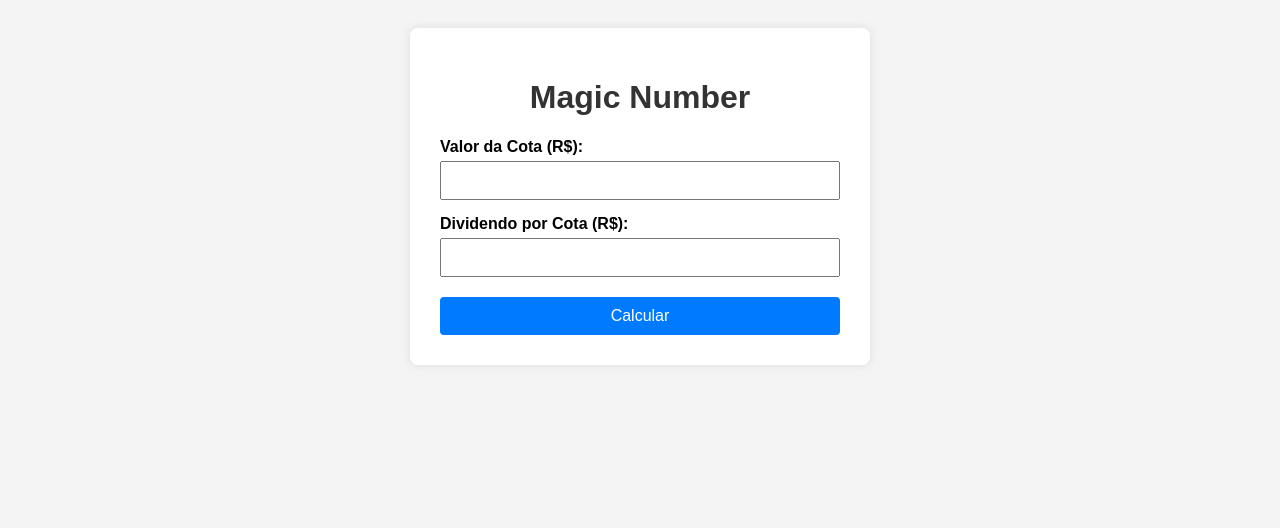
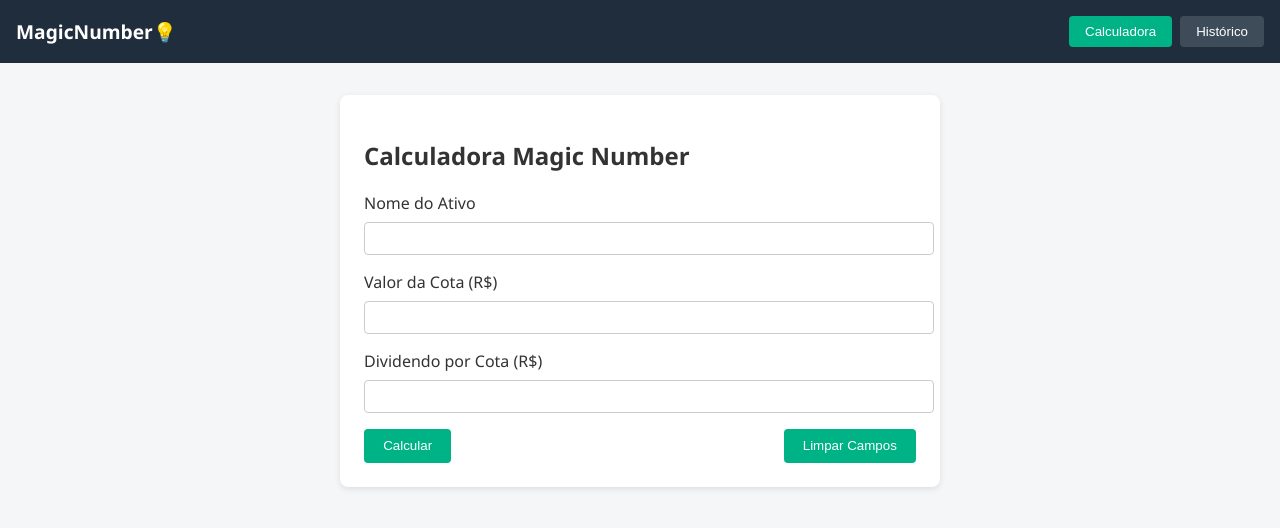
Before and after one commit to Jonatas-b/Calculadora-Magic-Number, a plain HTML site: page index.html in a window 1280 px wide. Drawn offline with Linux system fonts and the light colour scheme.

Commit message:
Add files via upload

```diff
--- a/index.html
+++ b/index.html
@@ -2,30 +2,50 @@
 <html lang="pt-br">
 <head>
   <meta charset="UTF-8" />
-  <meta name="viewport" content="width=device-width, initial-scale=1.0"/>
+  <meta name="viewport" content="width=device-width, initial-scale=1.0" />
   <title>Calculadora Magic Number</title>
-  <link rel="stylesheet" href="styles.css">
+  <link rel="stylesheet" href="style.css"/>
 </head>
 <body>
+  <header class="topbar">
+    <div class="logo">MagicNumber💡</div>
+    <nav>
+      <button class="tab-button active" onclick="abrirAba('calculadora', event)">Calculadora</button>
+      <button class="tab-button" onclick="abrirAba('historico', event)">Histórico</button>
+    </nav>
+  </header>
 
-<div class="container">
-  <h1>Magic Number</h1>
+  <main>
+    <section id="calculadora" class="tab-content active card">
+      <h1>Calculadora Magic Number</h1>
 
-  <label for="valorCota">Valor da Cota (R$):</label>
-  <input type="number" id="valorCota" step="0.01" min="0">
+      <label>Nome do Ativo</label>
+      <input type="text" id="nomeAtivo"  />
 
-  <label for="dividendoCota">Dividendo por Cota (R$):</label>
-  <input type="number" id="dividendoCota" step="0.01" min="0">
+      <label>Valor da Cota (R$)</label>
+      <input type="number" id="valorCota"  />
 
-  <button onclick="calcular()">Calcular</button>
+      <label>Dividendo por Cota (R$)</label>
+      <input type="number" id="dividendoCota"  />
 
-  <div class="result" id="resultado" style="display:none;">
-    <p><strong>Quantidade de Cotas Necessárias:</strong> <span id="quantidadeCotas"></span></p>
-    <p><strong>Valor Total Necessário:</strong> R$ <span id="valorTotal"></span></p>
-  </div>
-</div>
+      <div class="botoes">
+        <button onclick="calcular()">Calcular</button>
+        <button class="limparCampos" onclick="limparCampos()">Limpar Campos</button>
+      </div>
 
-<script src="script.js"></script>
+      <div id="resultado" class="result" style="display: none">
+        <p>Quantidade de Cotas: <span id="quantidadeCotas"></span></p>
+        <p>Valor Necessário: R$ <span id="valorTotal"></span></p>
+      </div>
+    </section>
 
+    <section id="historico" class="tab-content card">
+      <h2>Ativos Analisados</h2>
+      <ul id="historicoLista"></ul>
+      <button class="limparHistorico" onclick="limparHistorico()">Limpar Histórico</button>
+    </section>
+  </main>
+
+  <script src="script.js"></script>
 </body>
 </html>
--- a/script.js
+++ b/script.js
@@ -1,15 +1,65 @@
 function calcular() {
+  const nomeAtivo = document.getElementById("nomeAtivo").value;
   const valorCota = parseFloat(document.getElementById("valorCota").value);
   const dividendoCota = parseFloat(document.getElementById("dividendoCota").value);
 
-    if (valorCota > 0 && dividendoCota > 0) {
-      const quantidadeCotas = valorCota / dividendoCota;
+  if (!nomeAtivo || isNaN(valorCota) || isNaN(dividendoCota) || dividendoCota === 0) {
+    alert("Preencha todos os campos corretamente.");
+    return;
+  }
+
+  const quantidadeCotas = Math.ceil(valorCota / dividendoCota);
   const valorTotal = quantidadeCotas * valorCota;
 
-      document.getElementById("quantidadeCotas").textContent = quantidadeCotas.toFixed(2);
+  document.getElementById("quantidadeCotas").textContent = quantidadeCotas;
   document.getElementById("valorTotal").textContent = valorTotal.toFixed(2);
   document.getElementById("resultado").style.display = "block";
-    } else {
-      alert("Por favor, insira valores válidos maiores que zero.");
+
+  salvarNoHistorico(nomeAtivo, quantidadeCotas, valorTotal);
 }
+
+function limparCampos() {
+  document.getElementById("nomeAtivo").value = "";
+  document.getElementById("valorCota").value = "";
+  document.getElementById("dividendoCota").value = "";
+  document.getElementById("resultado").style.display = "none";
 }
+
+function salvarNoHistorico(ativo, cotas, valor) {
+  const historico = JSON.parse(localStorage.getItem("historicoMagicNumber")) || [];
+  historico.unshift({ ativo, cotas, valor });
+  localStorage.setItem("historicoMagicNumber", JSON.stringify(historico));
+  exibirHistorico();
+}
+
+function exibirHistorico() {
+  const historicoLista = document.getElementById("historicoLista");
+  historicoLista.innerHTML = "";
+
+  const historico = JSON.parse(localStorage.getItem("historicoMagicNumber")) || [];
+
+  historico.forEach((item) => {
+    const li = document.createElement("li");
+    li.textContent = `${item.ativo}: ${item.cotas} cotas - R$ ${item.valor.toFixed(2)}`;
+    historicoLista.appendChild(li);
+  });
+}
+
+function limparHistorico() {
+  localStorage.removeItem("historicoMagicNumber");
+  exibirHistorico();
+}
+
+function abrirAba(id, event) {
+  const abas = document.querySelectorAll(".tab-content");
+  const botoes = document.querySelectorAll(".tab-button");
+
+  abas.forEach((aba) => aba.classList.remove("active"));
+  botoes.forEach((btn) => btn.classList.remove("active"));
+
+  document.getElementById(id).classList.add("active");
+  event.target.classList.add("active");
+}
+
+// Exibir histórico ao carregar a página
+window.onload = exibirHistorico;
--- /dev/null
+++ b/style.css
@@ -0,0 +1,100 @@
+body {
+  margin: 0;
+  font-family: 'Segoe UI', Tahoma, Geneva, Verdana, sans-serif;
+  background-color: #f4f6f8;
+  color: #333;
+}
+
+.topbar {
+  background-color: #1f2d3d;
+  color: white;
+  padding: 1rem;
+  display: flex;
+  justify-content: space-between;
+  align-items: center;
+}
+
+.topbar .logo {
+  font-weight: bold;
+  font-size: 1.2rem;
+}
+
+nav {
+  display: flex;
+  gap: 0.5rem;
+}
+
+.tab-button {
+  padding: 0.5rem 1rem;
+  background-color: #3e4c59;
+  color: white;
+  border: none;
+  cursor: pointer;
+  border-radius: 4px;
+}
+
+.tab-button.active {
+  background-color: #00b386;
+}
+
+main {
+  padding: 1rem;
+  max-width: 600px;
+  margin: 0 auto;
+}
+
+.card {
+  background: white;
+  padding: 1.5rem;
+  border-radius: 8px;
+  box-shadow: 0 2px 6px rgba(0, 0, 0, 0.1);
+  margin-top: 1rem;
+}
+
+input[type='text'],
+input[type='number'] {
+  width: 100%;
+  padding: 0.5rem;
+  margin: 0.5rem 0 1rem;
+  border: 1px solid #ccc;
+  border-radius: 4px;
+}
+
+.botoes {
+  display: flex;
+  justify-content: space-between;
+  flex-wrap: wrap;
+  gap: 0.5rem;
+}
+
+button {
+  padding: 0.6rem 1.2rem;
+  border: none;
+  border-radius: 4px;
+  background-color: #00b386;
+  color: white;
+  cursor: pointer;
+}
+
+button:hover {
+  background-color: #009970;
+}
+
+.result {
+  margin-top: 1rem;
+  font-weight: bold;
+}
+
+.tab-content {
+  display: none;
+}
+
+.tab-content.active {
+  display: block;
+}
+
+@media (max-width: 600px) {
+  .botoes {
+    flex-direction: column;
+  }
+}
```
Lines whose indentation alone changed are shown as unchanged.
